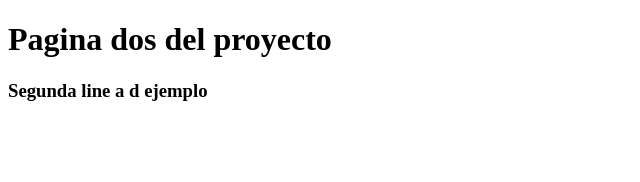
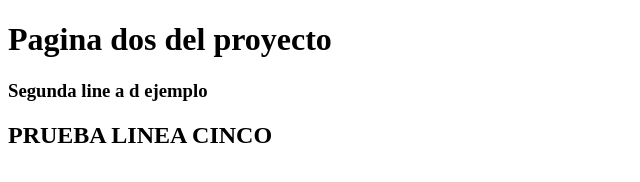
Before and after one commit to rvndrupal/EJEMPLO_GIT, a plain HTML site: page clientes.html in a window 1280 px wide. Shown: the whole page, without its empty margins (0-640 px from the left). Drawn offline with Linux system fonts and the light colour scheme.

Commit message:
QUINTO CAMBIO

```diff
--- a/clientes.html
+++ b/clientes.html
@@ -12,5 +12,6 @@
 <h1>Pagina dos del proyecto</h1>
 
 <h3>Segunda line a d ejemplo</h3>
+<h2>PRUEBA LINEA CINCO</h2>
 </body>
 </html>
```
